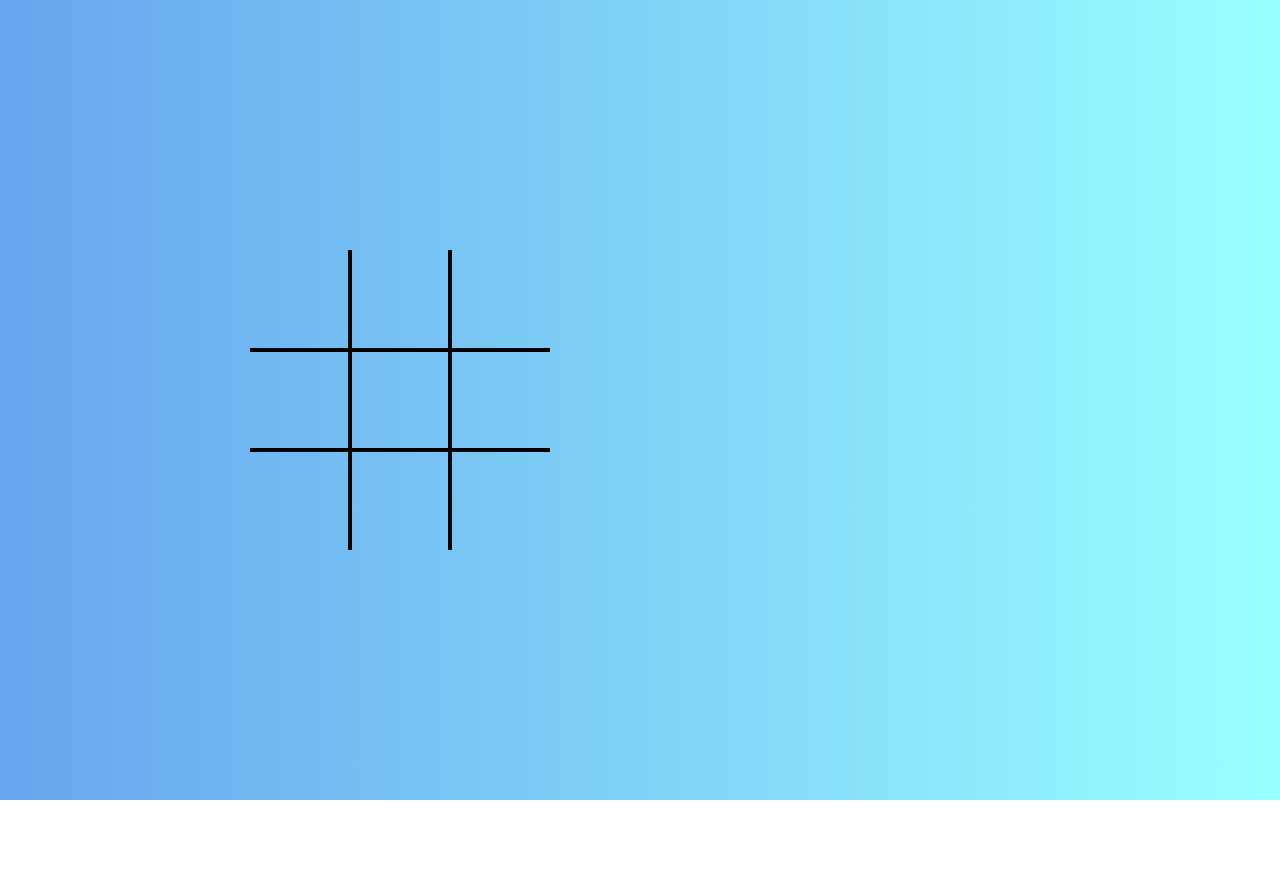
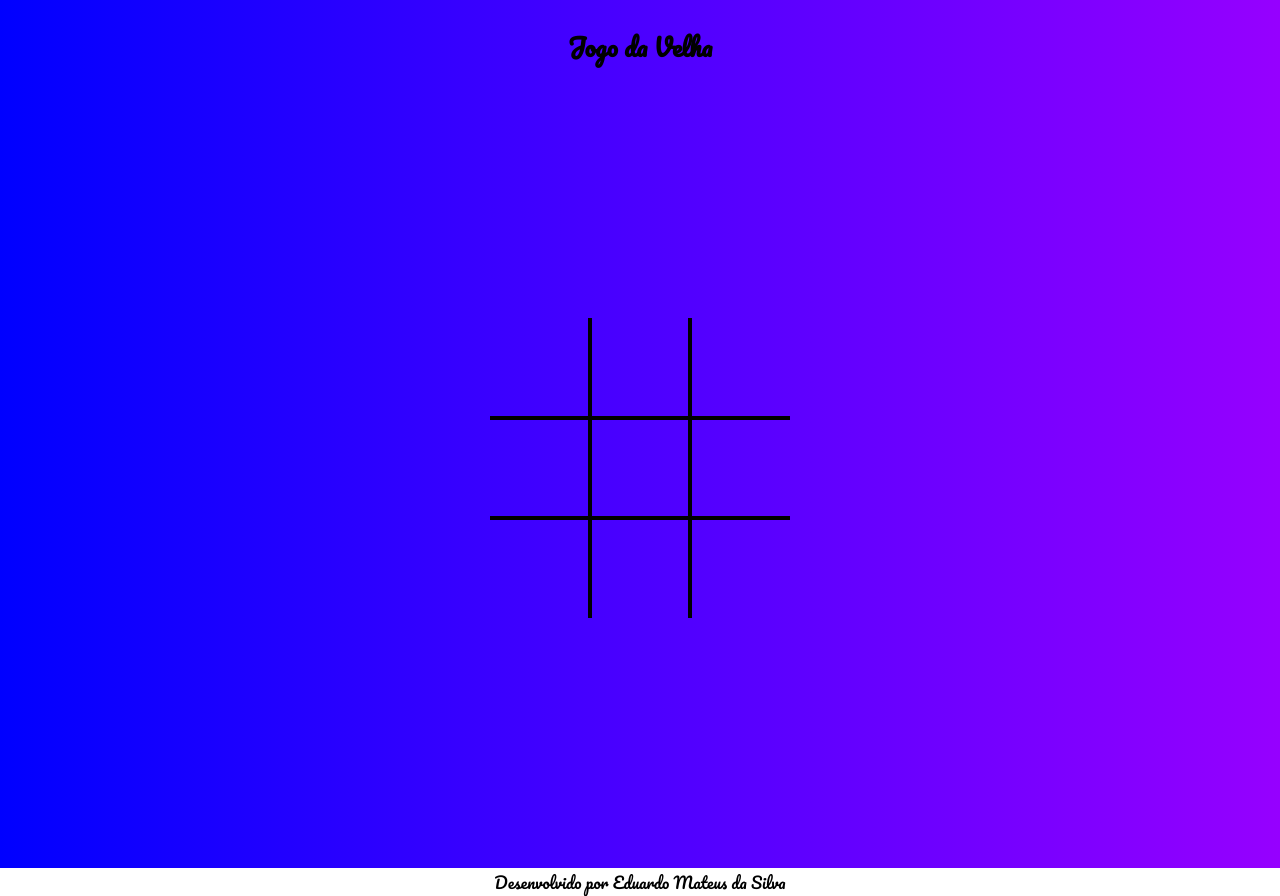
Before and after one commit to Eduardo-Silva-Mateus/jogo-da-velha, a plain HTML site: page index.html in a window 1280 px wide. Before the commit the page ends 800 px from the top, so only its background shows below. Drawn offline with Linux system fonts and the light colour scheme.

Commit message:
Add files via upload

```diff
--- a/index.html
+++ b/index.html
@@ -7,6 +7,9 @@
     <link rel="stylesheet" href="style-index.css">
 </head>
 <body>
+    <header>
+        <h2>Jogo da Velha</h2>
+    </header>
     <div class="tabuleiro x" data-tabuleiro>
         <div class="celula" data-celula></div>
         <div class="celula" data-celula></div>
@@ -23,6 +26,11 @@
         <p class="msgVitoriotxt" date-msg-txt></p>
         <button class="msgVitoriobnt" date-reiniciar>Reiniciar</button>
     </div>
+    <footer>
+        <div class="rodape">
+            <p>Desenvolvido por Eduardo Mateus da Silva</p>
+        </div>
+    </footer>
         <script src="scrip.js"></script>
 </body>
 </html>
--- a/style-index.css
+++ b/style-index.css
@@ -1,19 +1,27 @@
+@import url('https://fonts.googleapis.com/css2?family=JetBrains+Mono:ital,wght@0,100..800;1,100..800&family=Pacifico&display=swap');
 *{
     box-sizing: border-box;
     margin: 0;
     padding: 0;
 }
-
+header{
+    display: flex;
+    justify-content: center;
+    padding-top: 2%;
+}
+h2{
+    font-family: 'Pacifico';
+}
 body{
-    height: 100vh;
-    width: 100vh;
-    background: linear-gradient(90deg, rgba(102,165,238, 1)0%, rgba(153,255,255,1)100% );
+    height: 100%;
+    width: 100%;
+    background: linear-gradient(90deg, rgba(0, 0, 255, 1)0%, rgba(150, 0, 255,1)100% );
 }
 
 .tabuleiro{
     display: grid;
-    width: 100%;
-    height: 100%;
+    width: 100vw;
+    height: 100vh;
     display: grid;
     justify-content: center;
     align-content: center;
@@ -127,3 +135,11 @@ body{
     .show_msgVitoria{
          display: flex;
     }
+
+    .rodape{
+        display: flex;
+        justify-content: center;
+        align-content: center;
+        font-family: 'Pacifico';
+        background-color:white;
+    }
```
